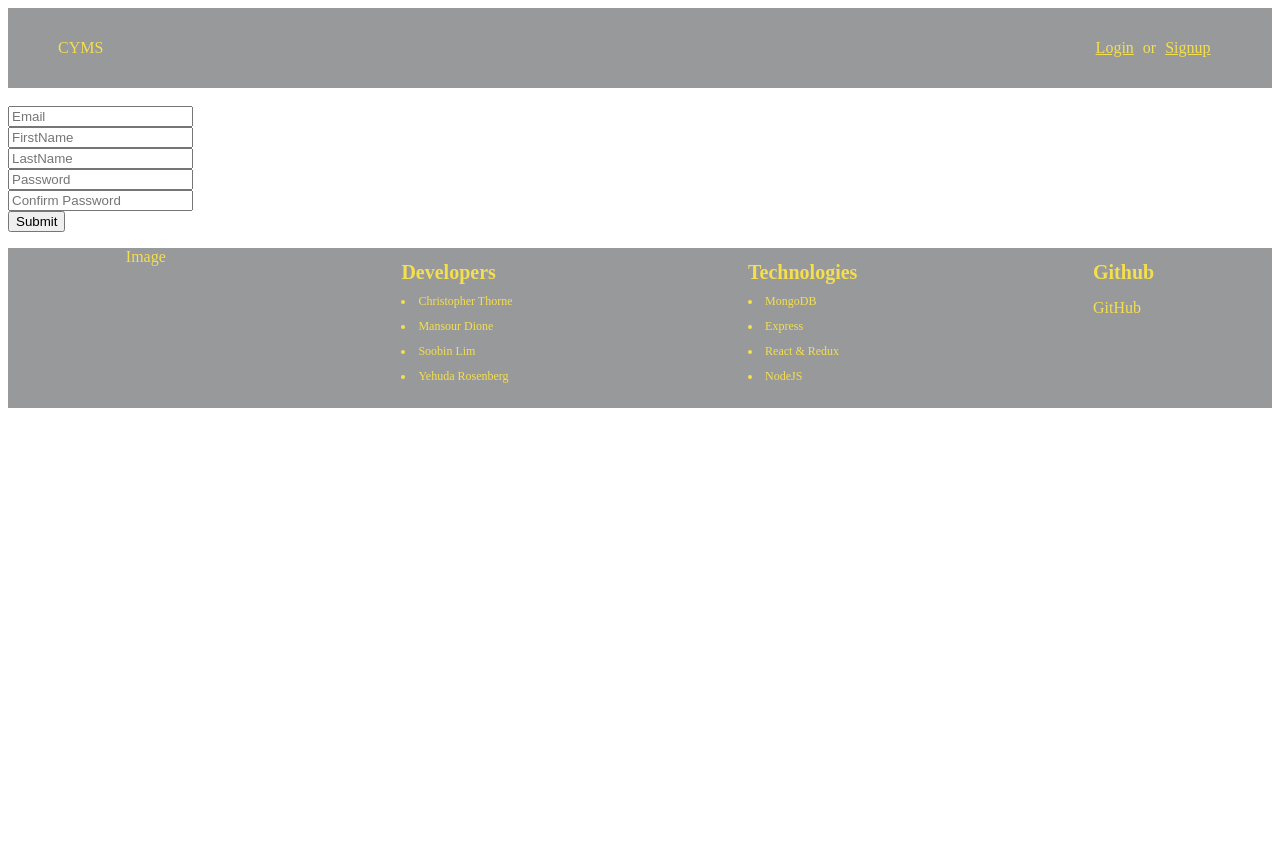
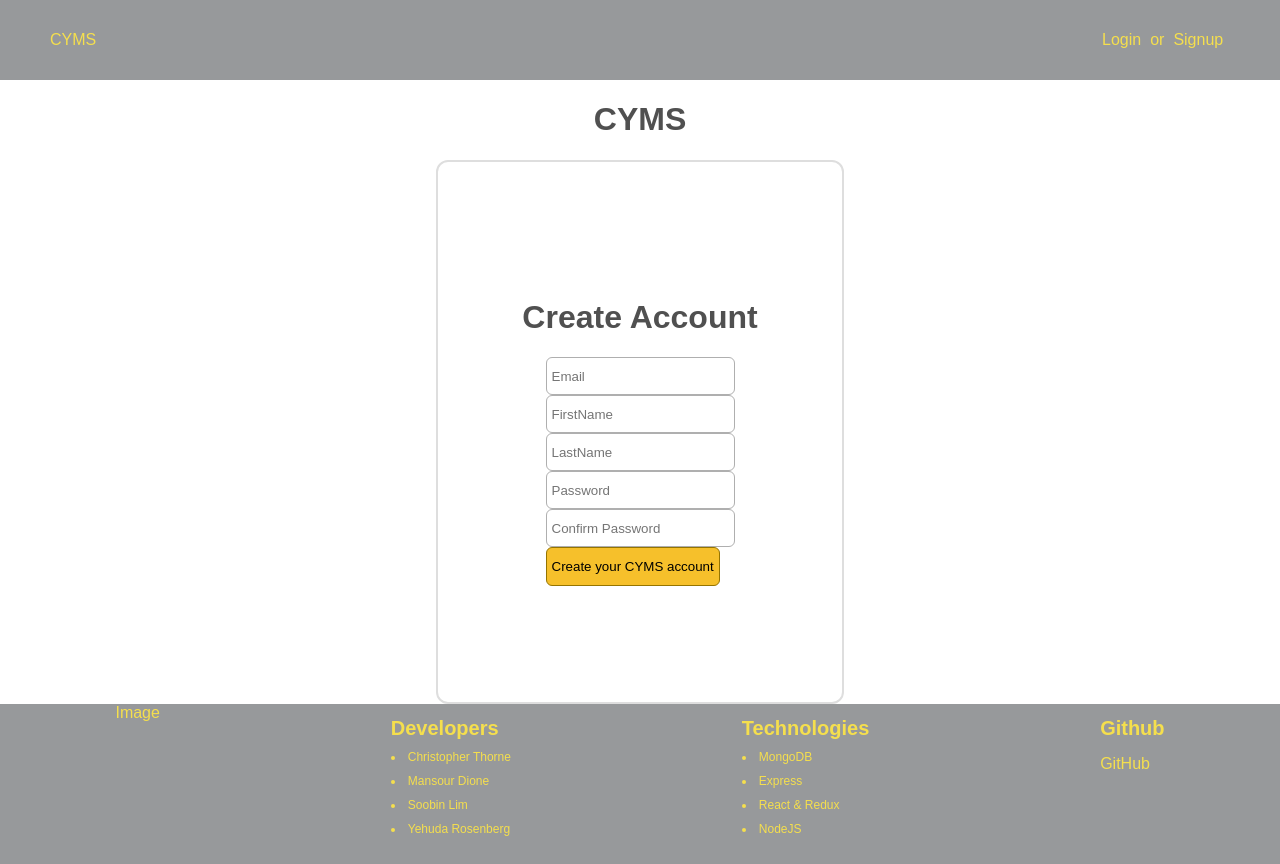
Before and after one commit to soura934/CYMS, a React (Create React App) app in the folder frontend/: page /#/signup in a window 1280 px wide. Before the commit the page ends 800 px from the top, so only its background shows below. Built offline with nearby package versions, Linux system fonts and the light colour scheme.

Commit message:
work on sign up form styling

```diff
--- a/frontend/src/components/session/signup_form.js
+++ b/frontend/src/components/session/signup_form.js
@@ -1,5 +1,6 @@
 import React from 'react';
 import { withRouter } from 'react-router-dom';
+import '../../stylesheets/signup.css';
 
 class SignupForm extends React.Component {
   constructor(props) {
@@ -52,10 +53,12 @@ class SignupForm extends React.Component {
 
   render() {
     return (
-      <div>
+      <div className='signup-form-container'>
+        <h1>CYMS</h1>
+        <div className='signup-form'>
+        <h1> Create Account</h1>
         <form onSubmit={this.handleSubmit}>
-          <div>
-            <br/>
+
               <input type="text"
                 value={this.state.email}
                 onChange={this.update('email')}
@@ -86,10 +89,10 @@ class SignupForm extends React.Component {
                 placeholder="Confirm Password"
               />
             <br/>
-            <input type="submit" value="Submit" />
+            <input className='signup-button' type="submit" value="Create your CYMS account" />
             {this.renderErrors()}
-          </div>
         </form>
+        </div>
       </div>
     );
   }
--- /dev/null
+++ b/frontend/src/stylesheets/appliction.css
@@ -0,0 +1,14 @@
+html, body, section, article, header
+h1, h2, p, strong, em, a, div, span, ul, li, nav, img {
+  margin: 0;
+  border: 0;
+  padding: 0;
+  outline: 0;
+  box-sizing: inherit;
+  font: inherit;
+  text-decoration: inherit;
+  text-align: inherit;
+  color: inherit;
+  background: transparent;
+  display: none;
+}
--- /dev/null
+++ b/frontend/src/stylesheets/signup.css
@@ -0,0 +1,51 @@
+html, body, section, article, header
+h1, h2, p, strong, em, a, div, span, ul, li, nav, img {
+  margin: 0;
+  border: 0;
+  padding: 0;
+  outline: 0;
+  box-sizing: inherit;
+  font: inherit;
+  text-decoration: inherit;
+  text-align: inherit;
+  color: inherit;
+  background: transparent;
+  font-family: Arial, Helvetica, sans-serif;
+}
+
+.signup-form-container {
+    display: flex;
+    flex-direction: column;
+    justify-content: center;
+    align-items: center;
+}
+
+.signup-form-container h1{
+   font-weight: 600;
+   color: rgb(80, 80, 80);
+}
+
+.signup-form-container .signup-form {
+    display: flex;
+    flex-direction: column;
+    justify-content: center;
+    align-items: center;
+    width: 404px;
+    height: 540px;
+    border: 2px solid rgb(222, 222, 222);
+    border-radius: 12px;
+}
+
+.signup-form-container .signup-form input{
+    border-radius: 6px;
+    border: 1px solid #afafaf;
+    height: 38px;
+    padding: 5px;
+    box-sizing: border-box;
+}
+
+.signup-form-container .signup-form .signup-button {
+    background-color: rgb(246, 192, 43);
+    border: 1px solid #957400;
+    height: 39px;
+}
```
Also changed, not shown: 1 other file (tests, documents, lock files or other folders).
